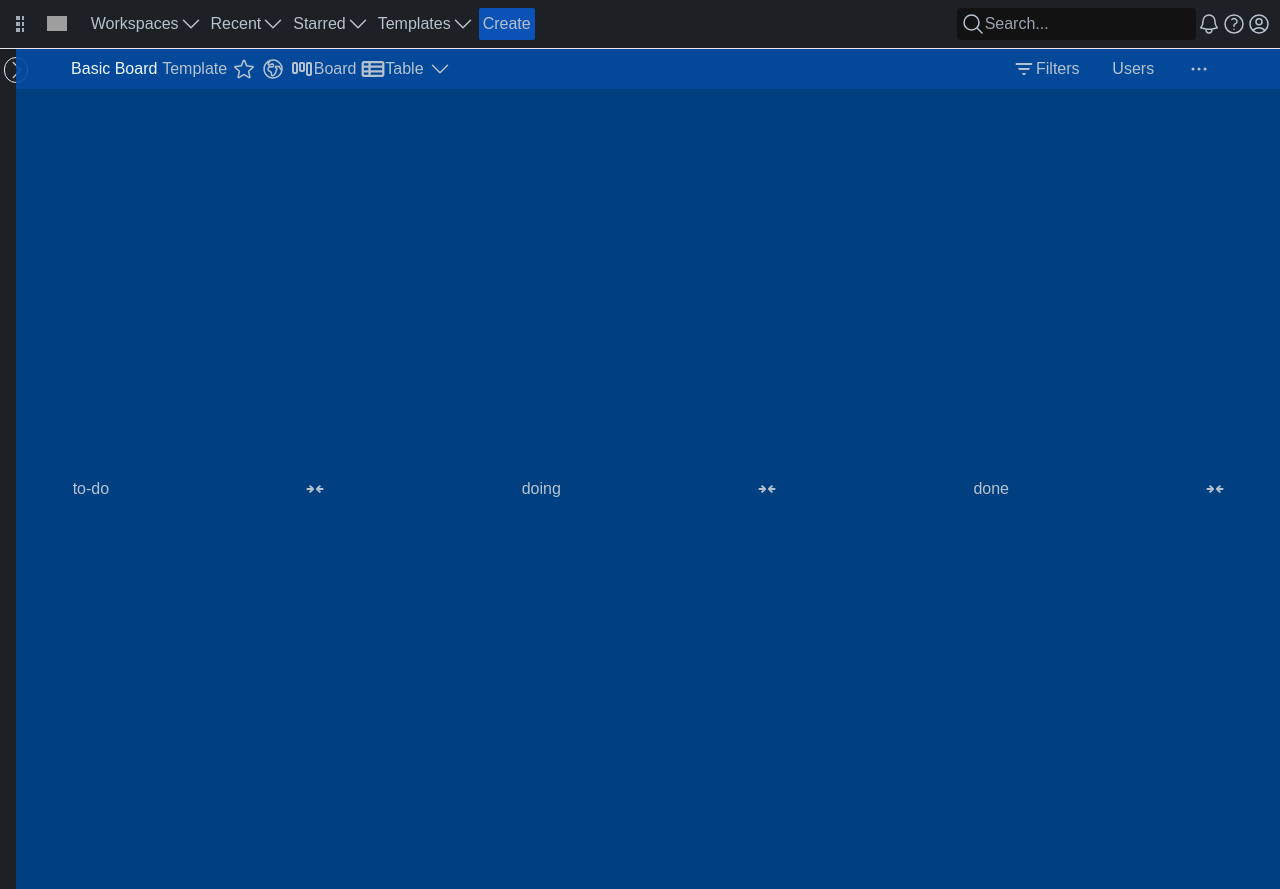
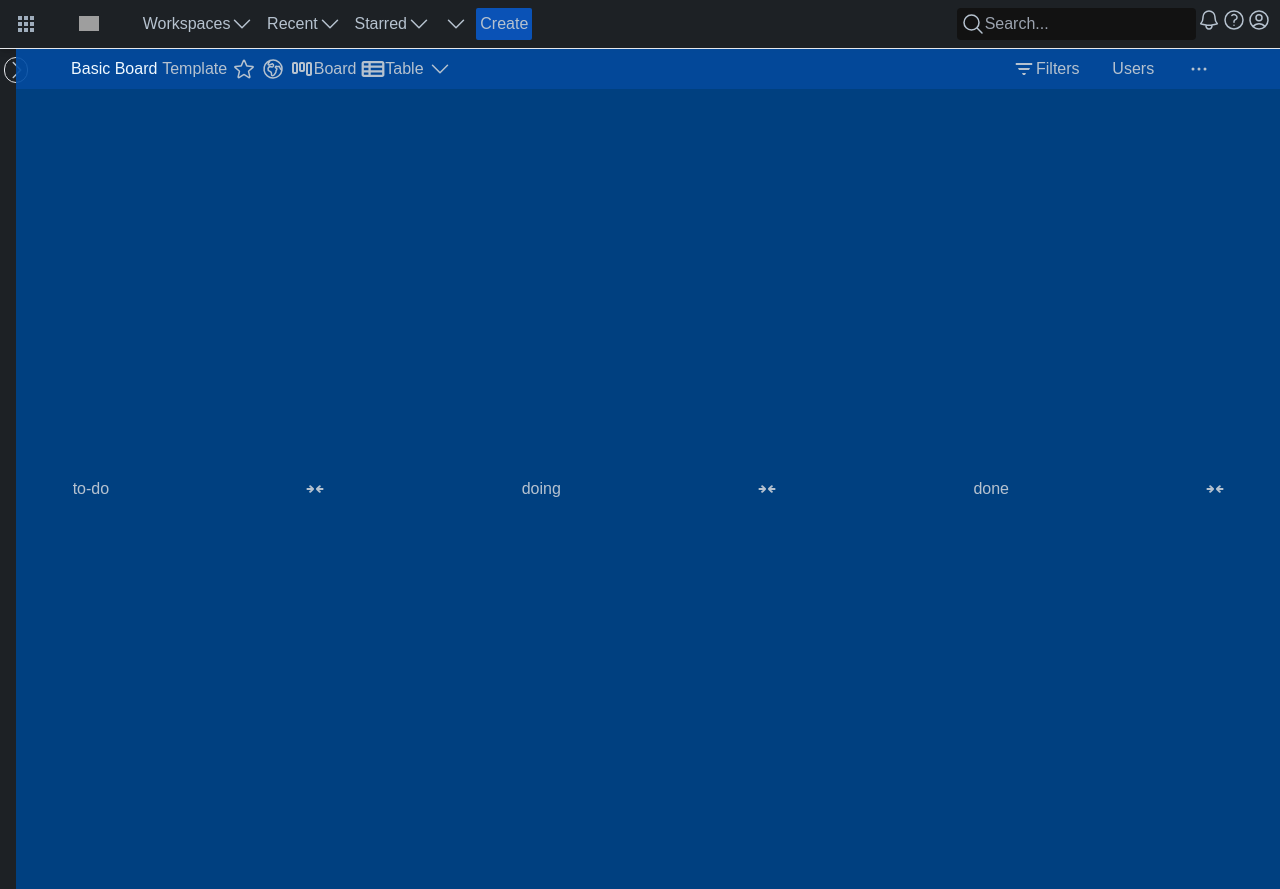
Before and after one commit to DrizztDuncan/Trello, a Next.js app: page / in a window 1280 px wide. Built offline with nearby package versions, Linux system fonts and the light colour scheme; grey boxes are pictures that could not be loaded.

Commit message:
header data variable

```diff
--- a/src/app/components/Header.tsx
+++ b/src/app/components/Header.tsx
@@ -1,6 +1,13 @@
 import { Menu, MenuButton, MenuItem, MenuItems } from "@headlessui/react";
 
 export default function Header() {
+  const headerBtn = [
+    { workspaces: "Workspaces", content: [] },
+    { recent: "Recent", content: [] },
+    { starred: "Starred", content: [] },
+    { templates: "Templates", content: [] },
+  ];
+
   return (
     <header className="flex p-2 items-center justify-between shadow-md border-b border-gray-200">
       {/* Navbar titles */}
@@ -102,7 +109,6 @@ export default function Header() {
 
         <Menu>
           <MenuButton className="flex">
-            Templates
             <span>
               <svg
                 xmlns="http://www.w3.org/2000/svg"
--- a/src/app/globals.css
+++ b/src/app/globals.css
@@ -28,10 +28,6 @@ nav button {
   @apply p-1 rounded-sm;
 }
 
-header div svg {
-  @apply my-auto;
-}
-
 .card {
   @apply m-1;
 }
```
Also changed, not shown: 1 other file (tests, documents, lock files or other folders).
